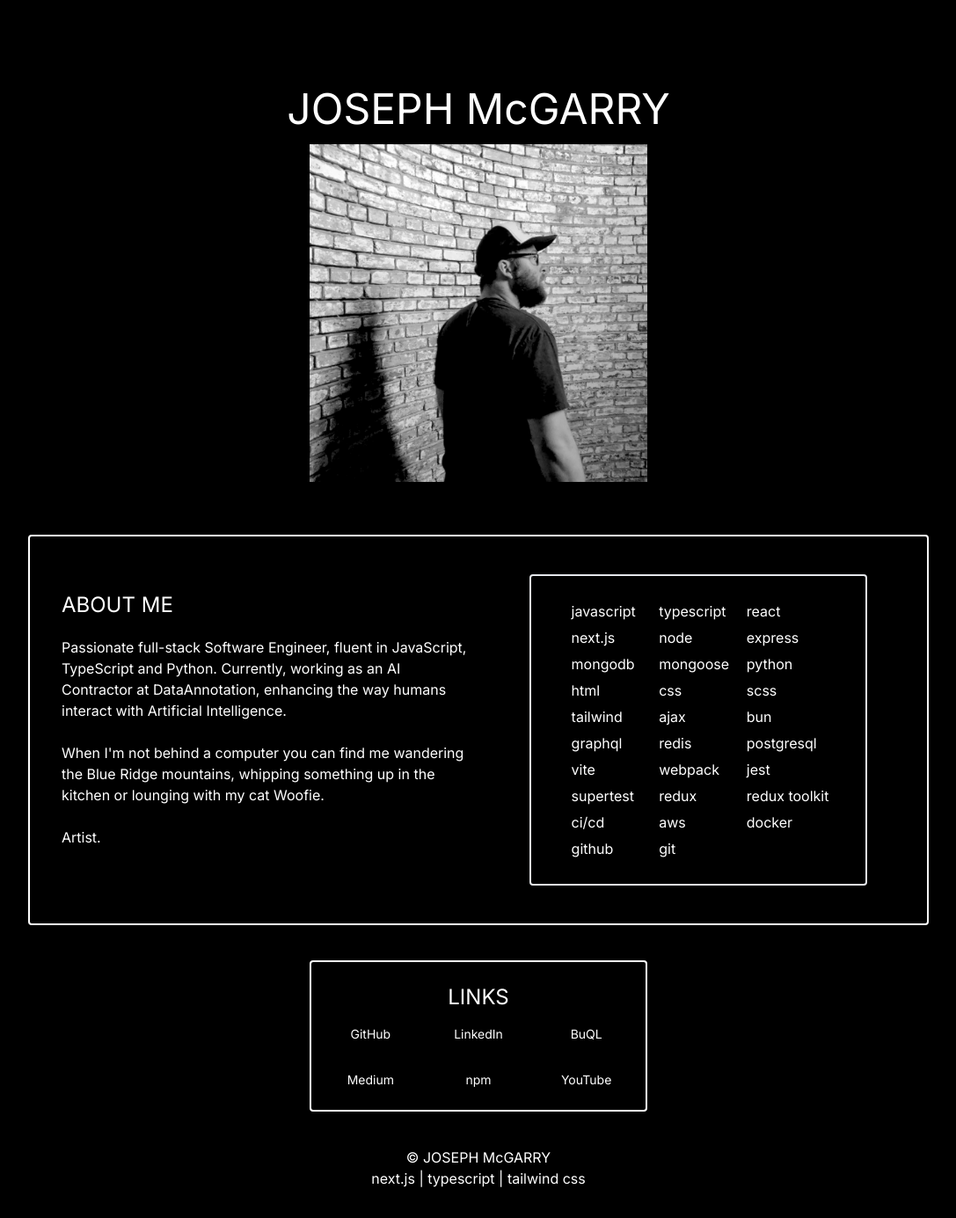
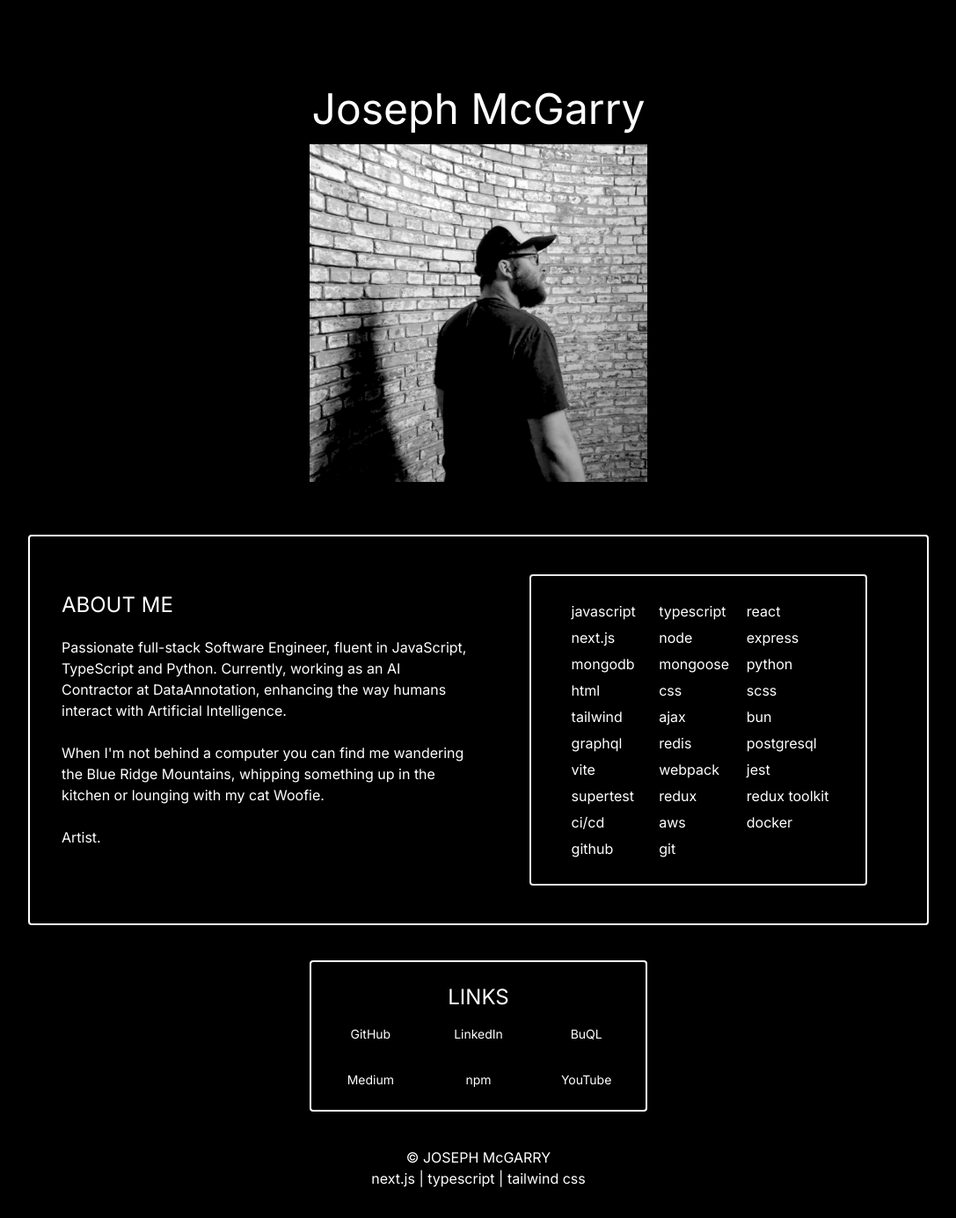
Before and after one commit to Joseph-McGarry/personalpage, a Next.js app in the folder personalpage/: page / in a window 1280 px wide. Shown: the top 1385 px of the page at 88% size, without its empty margins (96-1183 px from the left). Built offline with nearby package versions, Linux system fonts and the light colour scheme.

Commit message:
capitalized M in mountains and lowercased Joseph McGarry

```diff
--- a/personalpage/app/about.tsx
+++ b/personalpage/app/about.tsx
@@ -9,7 +9,7 @@ export default function About() {
         as an AI Contractor at DataAnnotation, enhancing the way humans interact with Artificial Intelligence.
         <br></br>
         <br></br>
-        When I&#39;m not behind a computer you can find me wandering the Blue Ridge mountains, whipping something up in the kitchen or lounging with my cat Woofie.
+        When I&#39;m not behind a computer you can find me wandering the Blue Ridge Mountains, whipping something up in the kitchen or lounging with my cat Woofie.
         <br></br>
         <br></br>
         <a
--- a/personalpage/app/page.tsx
+++ b/personalpage/app/page.tsx
@@ -8,8 +8,8 @@ const Links = dynamic(() => import('./links'), {ssr: false});
 const About = dynamic(() => import('./about'), {ssr: false});
 
 export default function Home() {
-  const namePart1 = 'JOSEPH Mc';
-  const namePart2 = 'ARRY';
+  const namePart1 = 'Joseph Mc';
+  const namePart2 = 'arry';
 
   return (
     <main className="min-h-screen w-full flex flex-col items-center justify-center p-5 md:p-10 lg:p-20 space-y-10">
```
